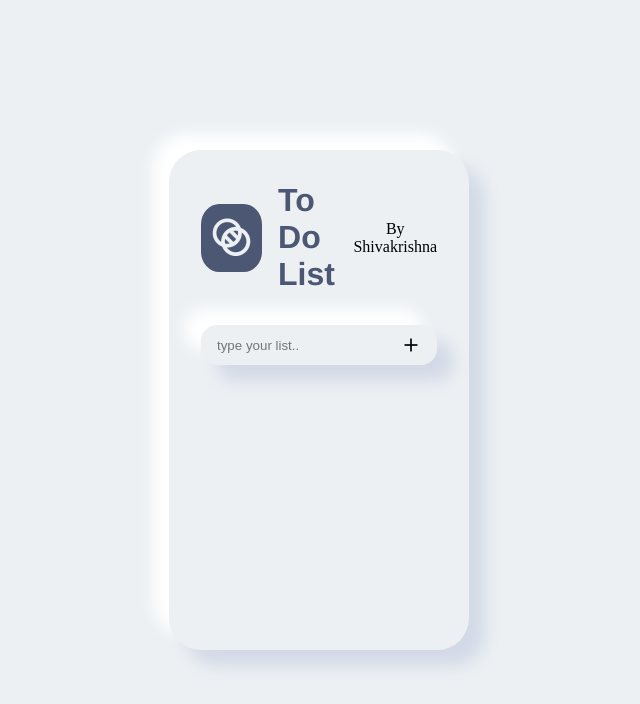
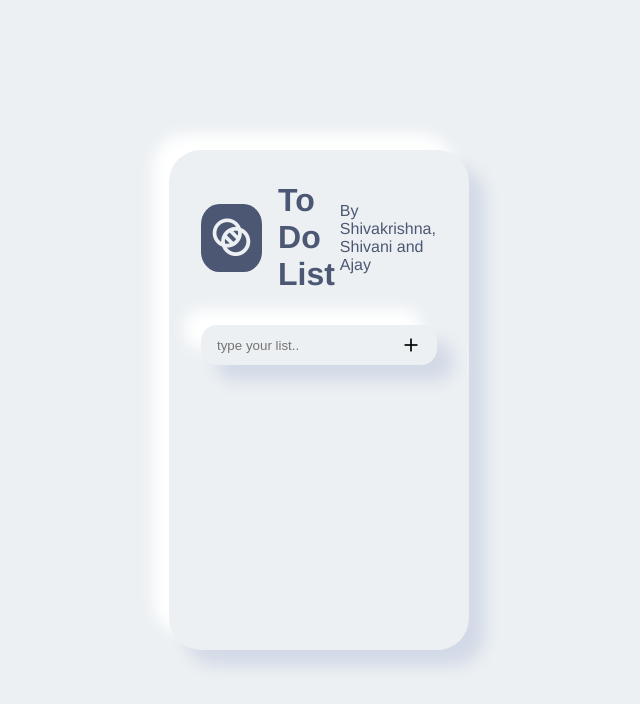
Before and after one commit to bussashiva/To-do-Application, a plain HTML site: page index.html in a window 1280 px wide. Shown: the whole page, without its empty margins (321-961 px from the left). Drawn offline with nearby package versions, Linux system fonts and the light colour scheme.

Commit message:
Update index.html

```diff
--- a/index.html
+++ b/index.html
@@ -69,6 +69,11 @@
         font-family: "Helvetica",serif;
       }
 
+      p {
+        color: var(--icons-color);
+        font-family: "Helvetica",serif;
+      }
+
       .dotolist-conatiner {
         width: 100%;
         height: 80%;
@@ -121,7 +126,7 @@
       <div class="app-info">
         <i class="uil uil-adjust-circle"></i>
         <h1>To Do List</h1>
-        <center><p>By Shivakrishna</p></center>
+        <p>By Shivakrishna, Shivani and Ajay</p></center>
 
       </div>
       <div class="dotolist-conatiner">
```
